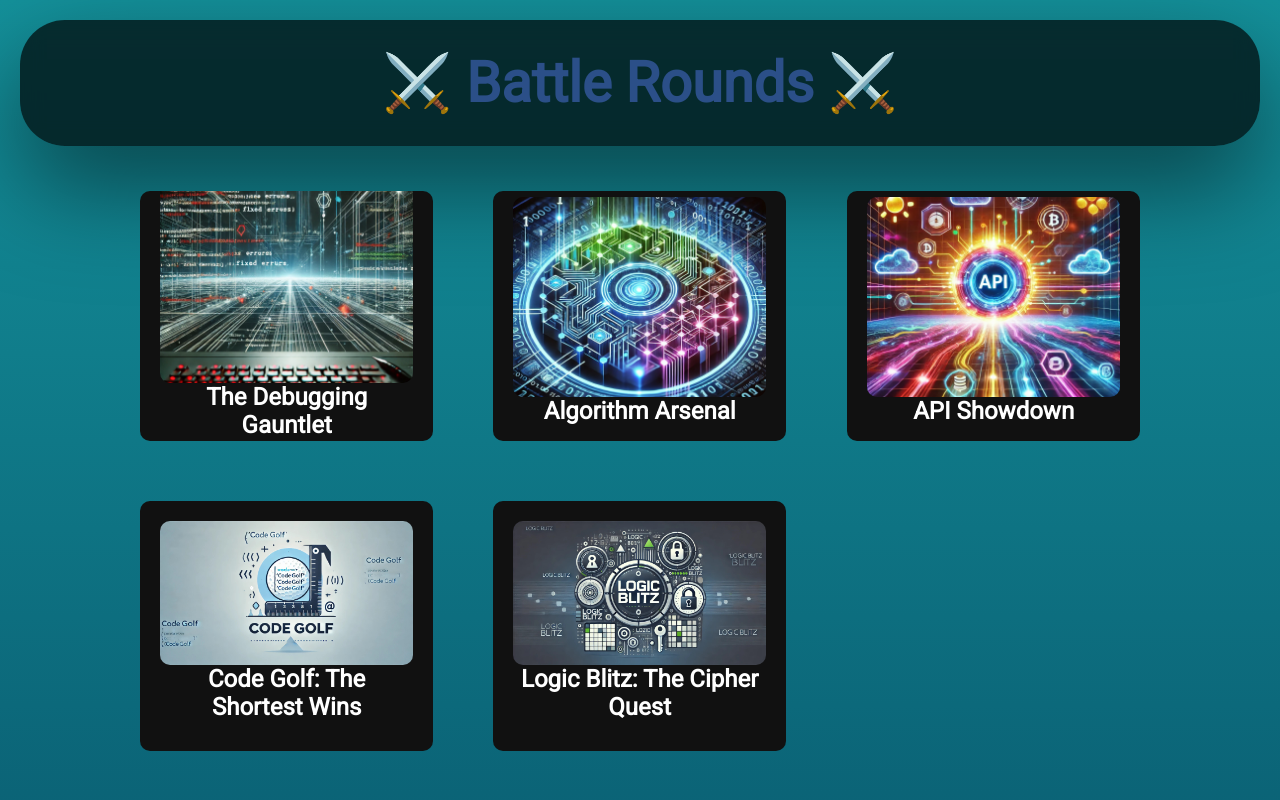
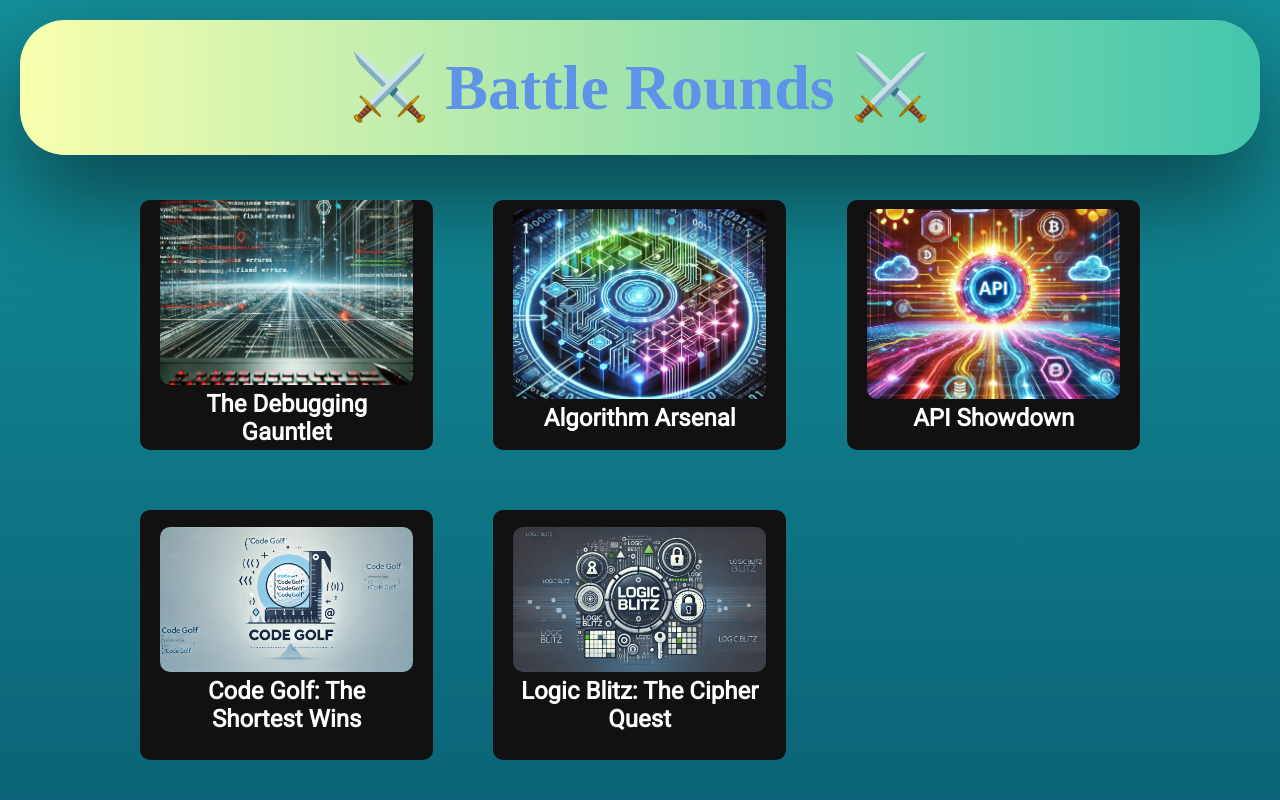
Before and after one commit to Athrv-DxT/CodeWarriors_Landing_page, a plain HTML site: page rounds.html in a window 1280 px wide. Shown: the top 800 px of the page. Drawn offline with Linux system fonts and the light colour scheme.

Commit message:
design changes

```diff
--- a/rd.css
+++ b/rd.css
@@ -19,21 +19,16 @@ body {
     margin-bottom: 30px;
     padding: 30px;
     border-radius: 45px;
-    background-color: rgba(0, 0, 0, 0.7);
+    background: linear-gradient(to right, #F8FFAE, #43C6AC);
     box-shadow: 0 40px 100px rgba(0, 0, 0, 0.5);
-    backdrop-filter: blur(10px);
+    backdrop-filter: blur(50px);
 
 }
 
 .br h1 {
-    font-size: 3.5rem;
-    color: #2b4f88;
-}
-
-.br p {
-    color: #bbe31d;
-    font-size: 2.25rem;
-    margin-top: 25px;
+    font-size: 4.0rem;
+    color: #5e93e8;
+    font-family: 'Times New Roman', Times, serif;
 }
 
 
@@ -75,11 +70,12 @@ body {
 
 .box-header h2 {
     margin-bottom: 10px;
+    margin-top: 5px;
 }
 
 .box-header img {
     width: 100%;
-    height: 200px;
+    height: 190px;
     object-fit: cover;
     border-radius: 10px;
 }
```
